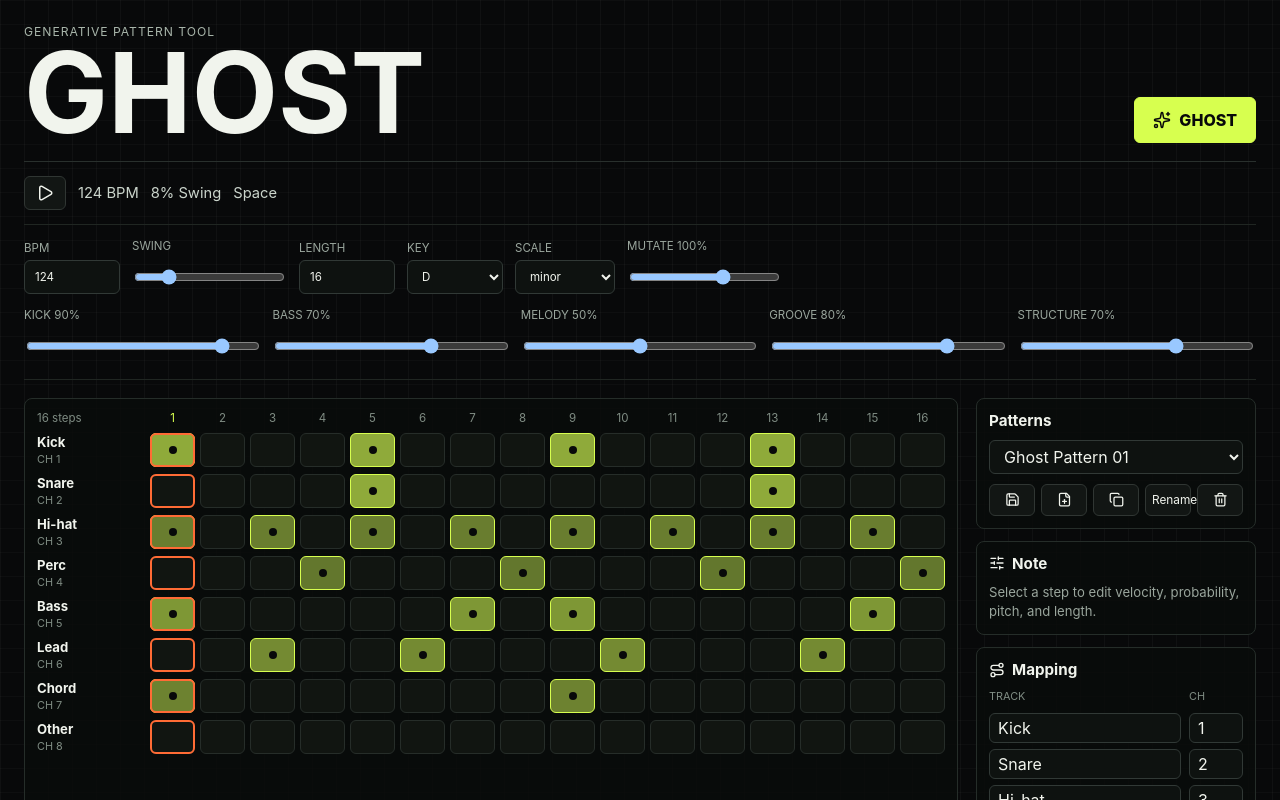
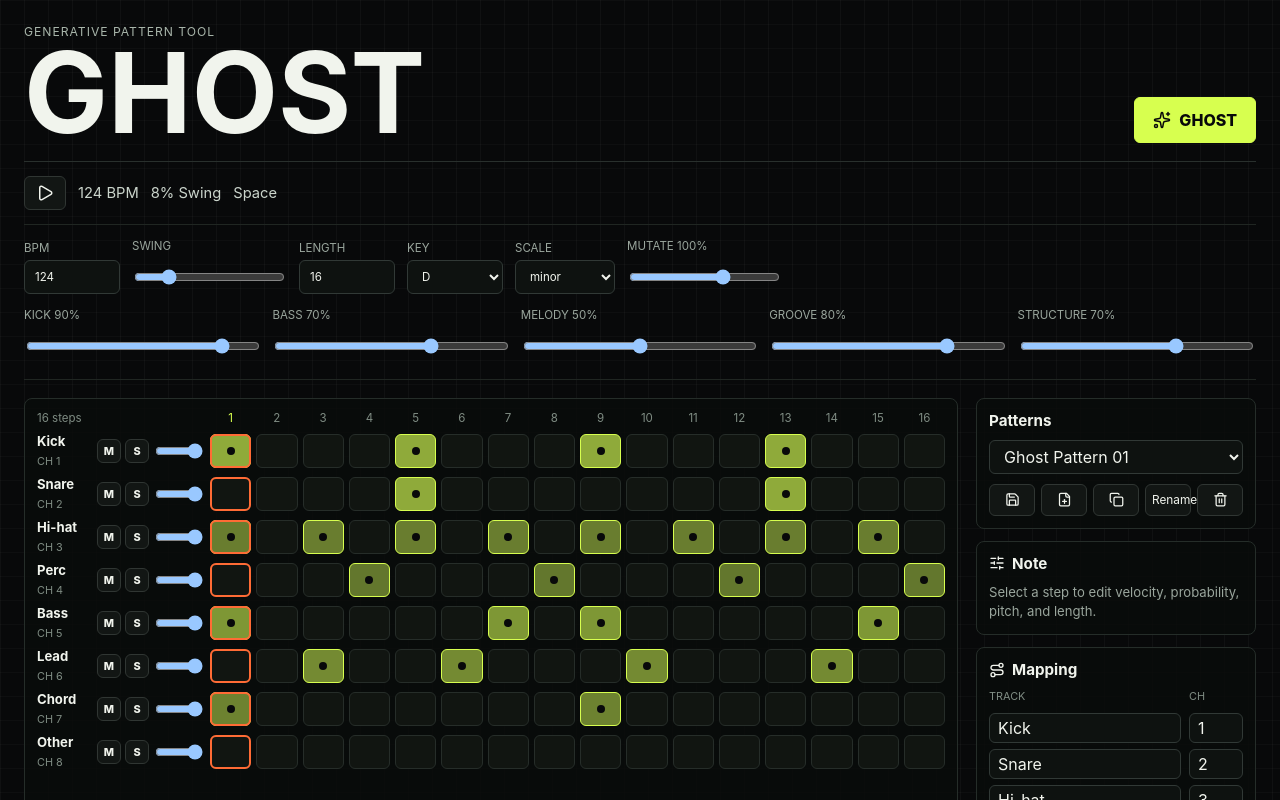
Before and after one commit to zen-aperios/electribe-, a React (Vite) app: page / in a window 1280 px wide. Shown: the top 800 px of the page. Built offline with nearby package versions, Linux system fonts and the light colour scheme.

Commit message:
Add per-track mute solo and volume controls

```diff
--- a/src/app/store.ts
+++ b/src/app/store.ts
@@ -31,6 +31,7 @@ interface GhostState {
   setPreservation(key: keyof PreservationSettings, value: number): void;
   updatePattern(update: Partial<Pattern>): void;
   updateTrackMapping(trackId: string, update: Pick<Partial<Track>, "name" | "midiChannel">): void;
+  updateTrackPerformance(trackId: string, update: Pick<Partial<Track>, "muted" | "solo" | "volume">): void;
   toggleNote(trackId: string, step: number): void;
   selectNote(trackId: string, noteId: string): void;
   updateSelectedNote(update: Partial<Note>): void;
@@ -129,6 +130,29 @@ export const useGhostStore = create<GhostState>((set, get) => ({
                   update.midiChannel === undefined
                     ? track.midiChannel
                     : Math.round(clamp(update.midiChannel, 1, 16)),
+              }
+            : track,
+        ),
+        updatedAt: new Date().toISOString(),
+      },
+    }));
+  },
+
+  updateTrackPerformance(trackId, update) {
+    set((state) => ({
+      activePattern: {
+        ...state.activePattern,
+        tracks: state.activePattern.tracks.map((track) =>
+          track.id === trackId
+            ? {
+                ...track,
+                ...update,
+                muted: update.muted ?? track.muted ?? false,
+                solo: update.solo ?? track.solo ?? false,
+                volume:
+                  update.volume === undefined
+                    ? track.volume ?? 1
+                    : clamp(update.volume, 0, 1),
               }
             : track,
         ),
--- a/src/audio/AudioEngine.ts
+++ b/src/audio/AudioEngine.ts
@@ -1,4 +1,4 @@
-import type { Pattern } from "../engine/Pattern";
+import { audibleTracks, type Pattern } from "../engine/Pattern";
 import { playHat, playKick, playSnare } from "./DrumSynth";
 import { midiToFrequency, playTone } from "./Synth";
 
@@ -35,17 +35,18 @@ export class AudioEngine {
 
     const secondsPerStep = (60 / pattern.bpm) / 4;
 
-    pattern.tracks.forEach((track) => {
+    audibleTracks(pattern).forEach((track) => {
       track.notes
         .filter((note) => note.step === step && Math.random() <= note.probability)
         .forEach((note) => {
           const time = startTime + (note.microTiming ?? 0) * secondsPerStep;
+          const velocity = note.velocity * track.volume;
           if (track.instrumentType === "kick") {
-            playKick(this.context!, this.master!, time, note.velocity);
+            playKick(this.context!, this.master!, time, velocity);
           } else if (track.instrumentType === "snare") {
-            playSnare(this.context!, this.master!, time, note.velocity);
+            playSnare(this.context!, this.master!, time, velocity);
           } else if (track.instrumentType === "hat") {
-            playHat(this.context!, this.master!, time, note.velocity);
+            playHat(this.context!, this.master!, time, velocity);
           } else {
             playTone(
               this.context!,
@@ -53,7 +54,7 @@ export class AudioEngine {
               midiToFrequency(note.pitch),
               time,
               secondsPerStep * note.duration,
-              note.velocity,
+              velocity,
             );
           }
         });
--- a/src/components/PatternGrid.tsx
+++ b/src/components/PatternGrid.tsx
@@ -11,7 +11,7 @@ export function PatternGrid({ pattern, currentStep }: PatternGridProps) {
 
   return (
     <section className="pattern-panel">
-      <div className="grid-header" style={{ gridTemplateColumns: `108px repeat(${pattern.length}, minmax(18px, 1fr))` }}>
+      <div className="grid-header" style={{ gridTemplateColumns: `168px repeat(${pattern.length}, minmax(18px, 1fr))` }}>
         <span>{pattern.length} steps</span>
         {steps.map((step) => (
           <span key={step} className={step === currentStep ? "playing" : ""}>
--- a/src/components/TrackRow.tsx
+++ b/src/components/TrackRow.tsx
@@ -11,14 +11,46 @@ interface TrackRowProps {
 export function TrackRow({ track, length, currentStep }: TrackRowProps) {
   const toggleNote = useGhostStore((state) => state.toggleNote);
   const selectedNote = useGhostStore((state) => state.selectedNote);
+  const updateTrackPerformance = useGhostStore((state) => state.updateTrackPerformance);
   const steps = Array.from({ length }, (_, index) => index);
   const notesByStep = new Map(track.notes.map((note) => [note.step, note]));
+  const muted = track.muted ?? false;
+  const solo = track.solo ?? false;
+  const volume = track.volume ?? 1;
 
   return (
-    <div className="track-row" style={{ gridTemplateColumns: `108px repeat(${length}, minmax(18px, 1fr))` }}>
+    <div className={`track-row ${muted ? "muted" : ""} ${solo ? "solo" : ""}`} style={{ gridTemplateColumns: `168px repeat(${length}, minmax(18px, 1fr))` }}>
       <div className="track-label">
-        <strong>{track.name}</strong>
-        <span>CH {track.midiChannel}</span>
+        <div className="track-title">
+          <strong>{track.name}</strong>
+          <span>CH {track.midiChannel}</span>
+        </div>
+        <div className="track-performance">
+          <button
+            className={muted ? "active" : ""}
+            onClick={() => updateTrackPerformance(track.id, { muted: !muted })}
+            title={`${muted ? "Unmute" : "Mute"} ${track.name}`}
+          >
+            M
+          </button>
+          <button
+            className={solo ? "active" : ""}
+            onClick={() => updateTrackPerformance(track.id, { solo: !solo })}
+            title={`${solo ? "Unsolo" : "Solo"} ${track.name}`}
+          >
+            S
+          </button>
+          <input
+            type="range"
+            min="0"
+            max="100"
+            value={Math.round(volume * 100)}
+            onChange={(event) =>
+              updateTrackPerformance(track.id, { volume: Number(event.target.value) / 100 })
+            }
+            title={`${track.name} volume`}
+          />
+        </div>
       </div>
       {steps.map((step) => {
         const note = notesByStep.get(step);
--- a/src/engine/Pattern.ts
+++ b/src/engine/Pattern.ts
@@ -25,6 +25,9 @@ export interface Track {
   name: string;
   midiChannel: number;
   instrumentType: InstrumentType;
+  muted: boolean;
+  solo: boolean;
+  volume: number;
   notes: Note[];
 }
 
@@ -128,7 +131,7 @@ export function clonePattern(pattern: Pattern, name = pattern.name): Pattern {
     id: cryptoId("pattern"),
     name,
     tracks: pattern.tracks.map((track) => ({
-      ...track,
+      ...normalizeTrackPerformance(track),
       id: cryptoId(track.instrumentType),
       notes: track.notes.map((note) => ({ ...note, id: cryptoId("note") })),
     })),
@@ -144,7 +147,7 @@ export function createPatternFromTracks(
     ...pattern,
     id: cryptoId("pattern"),
     tracks: pattern.tracks.map((track) => ({
-      ...track,
+      ...normalizeTrackPerformance(track),
       id: track.id || cryptoId(track.instrumentType),
       notes: track.notes.map((note) => createNote(note)),
     })),
@@ -159,7 +162,7 @@ export function resizePatternLength(pattern: Pattern, length: number): Pattern {
     ...pattern,
     length: nextLength,
     tracks: pattern.tracks.map((track) => ({
-      ...track,
+      ...normalizeTrackPerformance(track),
       notes: track.notes
         .filter((note) => note.step < nextLength)
         .map((note) => ({
@@ -186,7 +189,9 @@ export function validatePattern(pattern: Pattern): boolean {
           note.probability >= 0 &&
           note.probability <= 1 &&
           note.pitch >= 0 &&
-          note.pitch <= 127,
+          note.pitch <= 127 &&
+          (track.volume ?? 1) >= 0 &&
+          (track.volume ?? 1) <= 1,
       ),
     )
   );
@@ -226,10 +231,28 @@ function makeTrack(
     name,
     midiChannel,
     instrumentType,
+    muted: false,
+    solo: false,
+    volume: 1,
     notes: steps.map((step) =>
       createNote({ step, duration, velocity, probability: 1, pitch }),
     ),
   };
+}
+
+export function normalizeTrackPerformance(track: Track): Track {
+  return {
+    ...track,
+    muted: track.muted ?? false,
+    solo: track.solo ?? false,
+    volume: clamp(track.volume ?? 1, 0, 1),
+  };
+}
+
+export function audibleTracks(pattern: Pattern): Track[] {
+  const normalized = pattern.tracks.map(normalizeTrackPerformance);
+  const hasSolo = normalized.some((track) => track.solo);
+  return normalized.filter((track) => (hasSolo ? track.solo : !track.muted));
 }
 
 export function cryptoId(prefix: string): string {
--- a/src/midi/MidiFile.ts
+++ b/src/midi/MidiFile.ts
@@ -181,6 +181,9 @@ export function importPatternFromMidiBytes(bytes: ArrayLike<number>, name = "Imp
         name: trackName,
         midiChannel: inferMidiChannel(midiTrack) + 1,
         instrumentType: TRACK_TYPES[index] ?? "other",
+        muted: false,
+        solo: false,
+        volume: 1,
         notes,
       });
     }
@@ -229,6 +232,9 @@ function normalizeImportedTracks(tracks: Track[], length: number): Track[] {
       name: TRACK_NAMES[otherIndex],
       midiChannel: otherIndex + 1,
       instrumentType: TRACK_TYPES[otherIndex],
+      muted: false,
+      solo: false,
+      volume: 1,
       notes: [],
     };
 
@@ -247,6 +253,9 @@ function normalizeImportedTracks(tracks: Track[], length: number): Track[] {
       name: TRACK_NAMES[index],
       midiChannel: index + 1,
       instrumentType: TRACK_TYPES[index],
+      muted: false,
+      solo: false,
+      volume: 1,
       notes: [],
     });
   }
--- a/src/midi/MidiMapper.ts
+++ b/src/midi/MidiMapper.ts
@@ -1,4 +1,4 @@
-import type { Note, Pattern, Track } from "../engine/Pattern";
+import { audibleTracks, type Note, type Pattern, type Track } from "../engine/Pattern";
 
 export interface MidiNoteEvent {
   channel: number;
@@ -18,11 +18,17 @@ export function patternToMidiEvents(pattern: Pattern): MidiNoteEvent[] {
   return pattern.tracks.flatMap((track) => track.notes.map((note) => noteToMidiEvent(track, note)));
 }
 
+export function patternToAudibleMidiEvents(pattern: Pattern): MidiNoteEvent[] {
+  return audibleTracks(pattern).flatMap((track) =>
+    track.notes.map((note) => noteToMidiEvent(track, note)),
+  );
+}
+
 export function noteToMidiEvent(track: Track, note: Note): MidiNoteEvent {
   return {
     channel: track.midiChannel,
     pitch: note.pitch,
-    velocity: Math.round(note.velocity * 127),
+    velocity: Math.round(note.velocity * (track.volume ?? 1) * 127),
     startStep: note.step,
     durationSteps: note.duration,
   };
--- a/src/midi/MidiService.ts
+++ b/src/midi/MidiService.ts
@@ -1,5 +1,5 @@
 import type { Pattern } from "../engine/Pattern";
-import { patternToMidiEvents } from "./MidiMapper";
+import { patternToAudibleMidiEvents } from "./MidiMapper";
 
 export interface MidiPortSummary {
   id: string;
@@ -75,7 +75,7 @@ export class WebMidiService implements MidiService {
 
     const stepDurationMs = (60_000 / pattern.bpm) / 4;
     const now = window.performance.now();
-    patternToMidiEvents(pattern).forEach((event) => {
+    patternToAudibleMidiEvents(pattern).forEach((event) => {
       const midiChannel = Math.max(0, Math.min(15, event.channel - 1));
       const startTime = now + event.startStep * stepDurationMs;
       const endTime = startTime + event.durationSteps * stepDurationMs;
--- a/src/styles.css
+++ b/src/styles.css
@@ -192,18 +192,56 @@ h1 {
 
 .track-label {
   display: grid;
-  gap: 2px;
+  grid-template-columns: 54px minmax(0, 1fr);
+  gap: 6px;
   min-height: 34px;
-  align-content: center;
+  align-items: center;
 }
 
 .track-label strong {
+  display: block;
+  overflow: hidden;
+  text-overflow: ellipsis;
+  white-space: nowrap;
   font-size: 0.82rem;
 }
 
 .track-label span {
   color: #7f8c83;
   font-size: 0.68rem;
+}
+
+.track-row.muted .step.on {
+  opacity: 0.42;
+}
+
+.track-row.solo .track-label strong {
+  color: #d7ff4f;
+}
+
+.track-performance {
+  display: grid;
+  grid-template-columns: 24px 24px minmax(42px, 1fr);
+  gap: 4px;
+  align-items: center;
+}
+
+.track-performance button {
+  width: 24px;
+  height: 24px;
+  padding: 0;
+  font-size: 0.68rem;
+  font-weight: 800;
+}
+
+.track-performance button.active {
+  background: #d7ff4f;
+  border-color: #d7ff4f;
+  color: #08090a;
+}
+
+.track-performance input {
+  min-width: 0;
 }
 
 .step {
```
Also changed, not shown: 1 other file (tests, documents, lock files or other folders).
